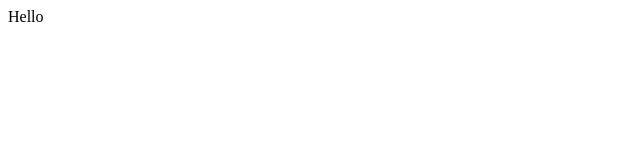
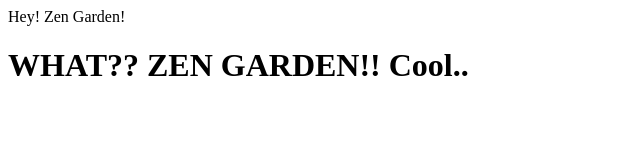
Before and after one commit to matherlyr/zenGarden, a plain HTML site: page index.html in a window 1280 px wide. Shown: the whole page, without its empty margins (0-640 px from the left). Drawn offline with Linux system fonts and the light colour scheme.

Commit message:
Update index.html

```diff
--- a/index.html
+++ b/index.html
@@ -1,5 +1,8 @@
 <html>
+  <head>
+    Hey! Zen Garden!
+  </head>
 <body>
-Hello
+  <h1> WHAT?? ZEN GARDEN!! Cool.. </h1>
 </body>
 </html>
```
